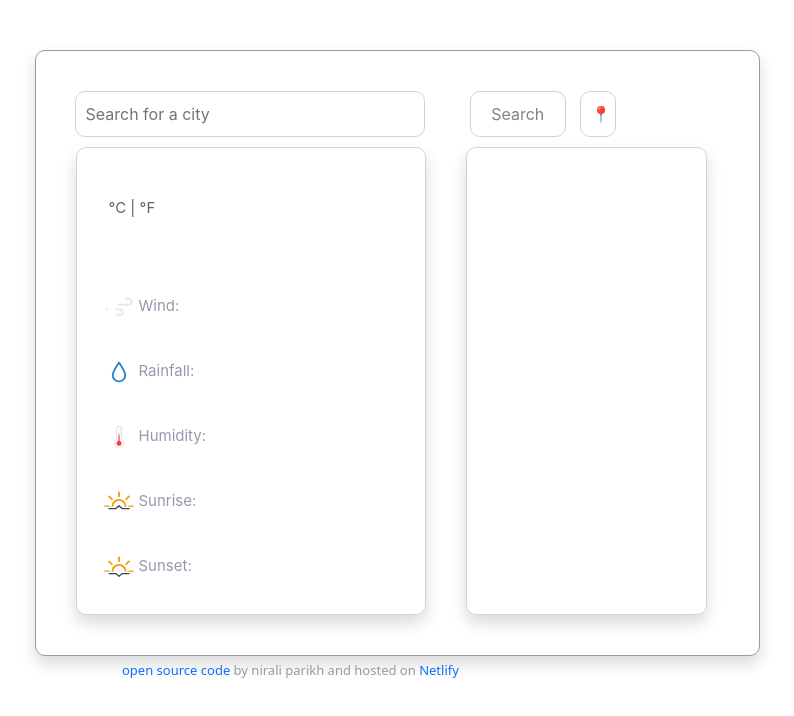
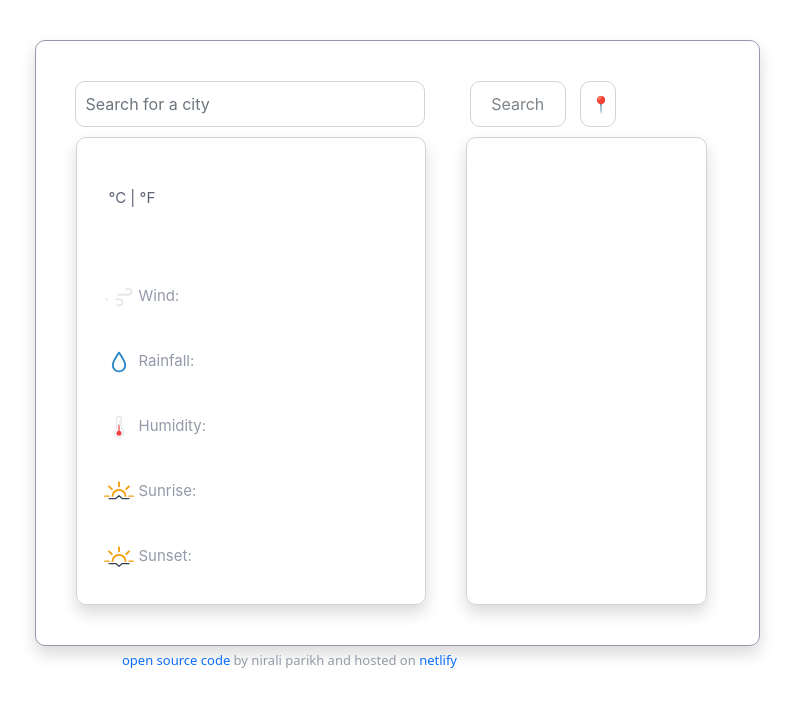
Before and after one commit to niku153/Weather-application, a plain HTML site: page index.html in a window 1280 px wide. Shown: the whole page, without its empty margins (243-1037 px from the left). Drawn offline with nearby package versions, Linux system fonts and the light colour scheme; no server answers.

Commit message:
Finishing touches

```diff
--- a/index.html
+++ b/index.html
@@ -170,7 +170,7 @@
         href="https://gleeful-syrniki-10e995.netlify.app/"
         target="_blank"
         class="netlify-link"
-        >Netlify</a
+        >netlify</a
       >
     </footer>
     <script src="app.js"></script>
--- a/style.css
+++ b/style.css
@@ -2,11 +2,10 @@
   border: 1px solid #949aa9;
   display: block;
   max-width: 725px;
-  margin: 50px auto;
+  margin: 40px auto;
   font-family: -apple-system, BlinkMacSystemFont, "Segoe UI", Roboto, Oxygen,
     Ubuntu, Cantarell, "Open Sans", "Helvetica Neue", sans-serif;
   border-radius: 10px;
-  /*background: rgba(156, 209, 233, 0.3);*/
 }
 .search-wrapper {
   text-align: left;
@@ -192,7 +191,7 @@ h2 {
 }
 footer {
   margin-left: 365px;
-  margin-top: -45px;
+  margin-top: -35px;
   color: #949aa9;
   font-weight: lighter;
   font-size: 13px;
```
